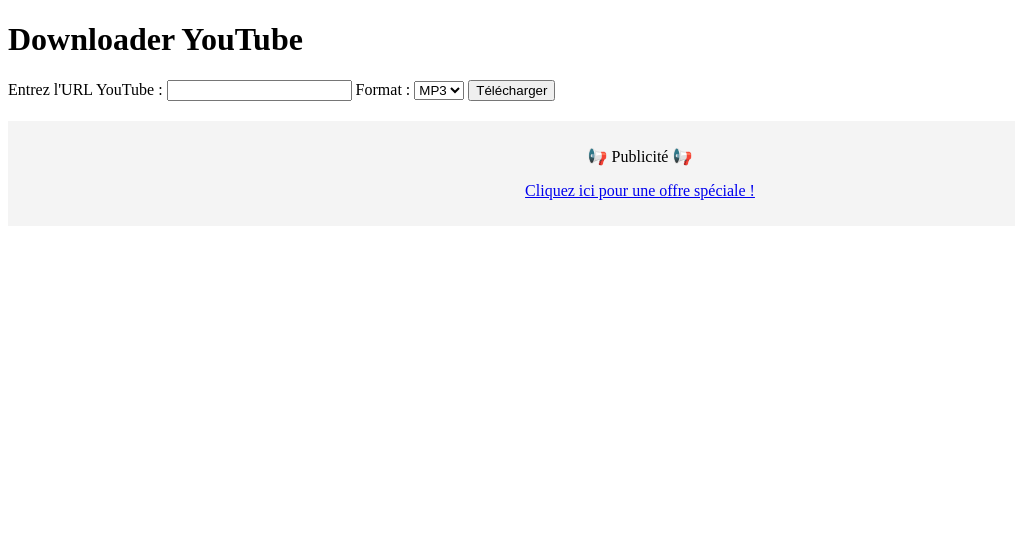
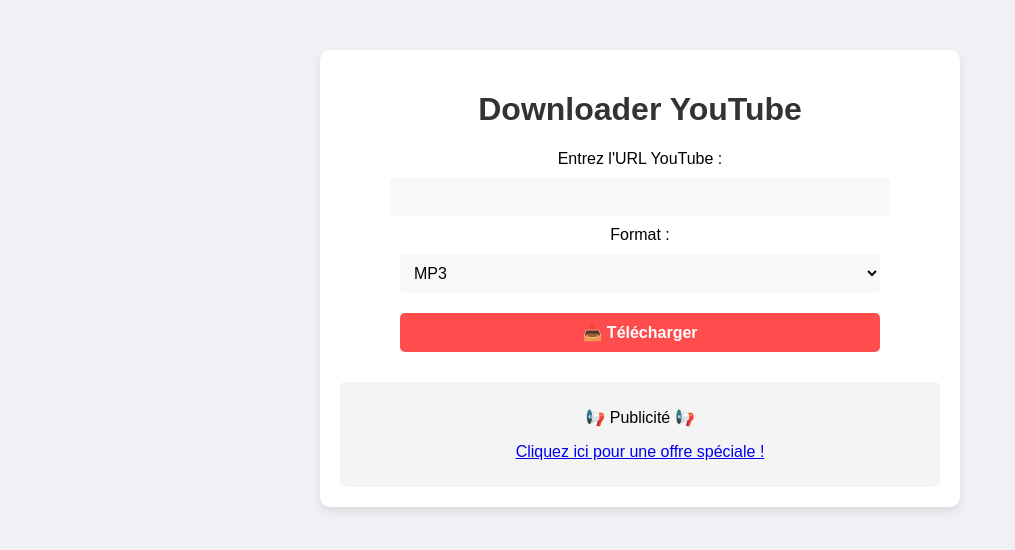
Before and after one commit to djayand/Downloader-YouTube, a Flask app: page / in a window 1280 px wide. Shown: the top 550 px of the page, without its empty margins (0-1015 px from the left). Run offline with Flask 3, Linux system fonts and the light colour scheme.

Commit message:
feat: improve homepage

```diff
--- a/templates/index.html
+++ b/templates/index.html
@@ -1,12 +1,76 @@
-
 <!DOCTYPE html>
 <html lang="fr">
 <head>
     <meta charset="UTF-8">
     <meta name="viewport" content="width=device-width, initial-scale=1.0">
     <title>Downloader YouTube</title>
+    <style>
+        body {
+            font-family: 'Arial', sans-serif;
+            background-color: #f0f0f5;
+            text-align: center;
+            margin: 0;
+            padding: 0;
+        }
+        .container {
+            max-width: 600px;
+            margin: 50px auto;
+            background: white;
+            padding: 20px;
+            border-radius: 10px;
+            box-shadow: 0 4px 8px rgba(0, 0, 0, 0.1);
+        }
+        h1 {
+            color: #333;
+        }
+        form {
+            display: flex;
+            flex-direction: column;
+            align-items: center;
+        }
+        input, select, button {
+            width: 80%;
+            padding: 10px;
+            margin: 10px 0;
+            border: none;
+            border-radius: 5px;
+            font-size: 16px;
+        }
+        input, select {
+            background: #f8f8f8;
+        }
+        button {
+            background-color: #ff4c4c;
+            color: white;
+            font-weight: bold;
+            cursor: pointer;
+            transition: 0.3s;
+        }
+        button:hover {
+            background-color: #cc0000;
+        }
+        .ad-section {
+            margin-top: 20px;
+            padding: 10px;
+            background-color: #f4f4f4;
+            border-radius: 5px;
+        }
+        .download-link {
+            margin-top: 20px;
+            padding: 10px;
+            background-color: #4CAF50;
+            color: white;
+            font-weight: bold;
+            border-radius: 5px;
+            display: inline-block;
+        }
+        .download-link:hover {
+            background-color: #45a049;
+        }
+    </style>
 </head>
 <body>
+    <div class="container">
         <h1>Downloader YouTube</h1>
         <form method="POST">
             <label for="url">Entrez l'URL YouTube :</label>
@@ -16,16 +80,17 @@
                 <option value="mp3">MP3</option>
                 <option value="mp4">MP4</option>
             </select>
-        <button type="submit">Télécharger</button>
+            <button type="submit">📥 Télécharger</button>
         </form>
+
         {% if success %}
-        <p>Téléchargement réussi : <a href="downloads/{{ file }}">{{ file }}</a></p>
+            <p class="download-link">✅ Téléchargement réussi : <a href="{{ file }}" download>{{ file }}</a></p>
         {% endif %}
 
-    <!-- Section publicité -->
-    <div style="margin-top: 20px; padding: 10px; background-color: #f4f4f4; text-align: center;">
+        <div class="ad-section">
             <p>📢 Publicité 📢</p>
             <p><a href="https://www.example.com" target="_blank">Cliquez ici pour une offre spéciale !</a></p>
         </div>
+    </div>
 </body>
 </html>
```
Lines whose indentation alone changed are shown as unchanged.
